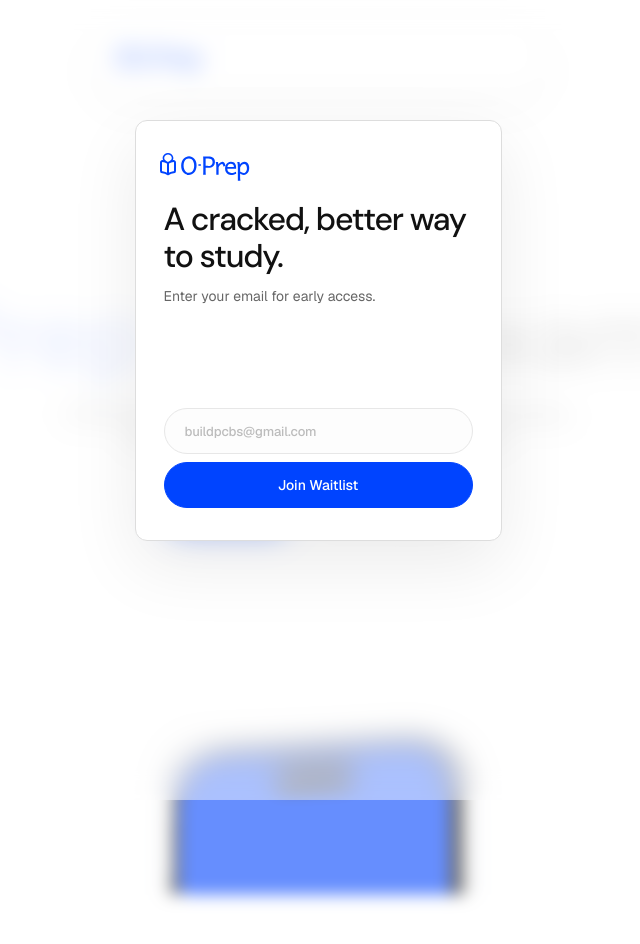
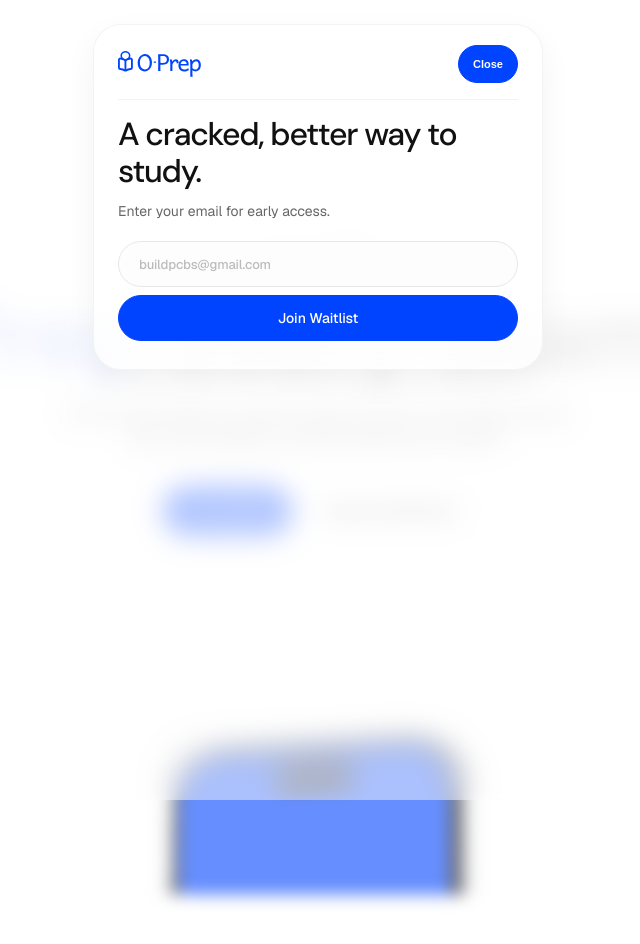
Before and after one commit to Ux-Geek/oprep-waitlist, a React (Vite) app: page / in a window 1280 px wide. Shown: the top 944 px of the page, without its empty margins (322-962 px from the left). Built offline with nearby package versions, Linux system fonts and the light colour scheme.

Commit message:
refactor: integrate waitlist modal directly into Navbar with expanded layout and animation support

```diff
--- a/src/App.tsx
+++ b/src/App.tsx
@@ -1,5 +1,4 @@
 import React, { useState, useEffect } from "react";
-import WaitlistModal from "./components/WaitlistModal";
 import Navbar from "./components/Navbar";
 import Hero from "./components/Hero";
 import MockupReveal from "./components/MockupReveal";
@@ -106,8 +105,8 @@ export default function App() {
 
   return (
     <main className="page">
-      {/* Waitlist Modal First Screen overlay */}
-      <WaitlistModal
+      {/* Nav Section */}
+      <Navbar
         showWaitlist={showWaitlist}
         setShowWaitlist={setShowWaitlist}
         isLoaded={isLoaded}
@@ -122,9 +121,6 @@ export default function App() {
         handleWhatsAppShare={handleWhatsAppShare}
         handleCopyLink={handleCopyLink}
       />
-
-      {/* Nav Section */}
-      <Navbar setShowWaitlist={setShowWaitlist} showWaitlist={showWaitlist} />
 
       {/* Main content wrapper with blur class when waitlist overlay is visible */}
       <div className={showWaitlist ? "main-content blurred" : "main-content"}>
--- a/src/components/Navbar.tsx
+++ b/src/components/Navbar.tsx
@@ -1,15 +1,67 @@
 import React from "react";
 import Logo from "./Logo";
-import { motion } from "motion/react";
+import { motion, AnimatePresence } from "motion/react";
+import { Check, Copy, Share2 } from "lucide-react";
+
+interface WaitlistSession {
+  email: string;
+  queueNumber: number;
+}
 
 interface NavbarProps {
+  showWaitlist: boolean;
   setShowWaitlist: (show: boolean) => void;
-  showWaitlist: boolean;
+  isLoaded: boolean;
+  email: string;
+  setEmail: (email: string) => void;
+  submitting: boolean;
+  submitted: boolean;
+  sessionData: WaitlistSession | null;
+  copied: boolean;
+  referrals: number;
+  handleSubmit: (e: React.FormEvent) => void;
+  handleWhatsAppShare: () => void;
+  handleCopyLink: () => void;
 }
 
-export default function Navbar({ setShowWaitlist, showWaitlist }: NavbarProps) {
+export default function Navbar({
+  showWaitlist,
+  setShowWaitlist,
+  isLoaded,
+  email,
+  setEmail,
+  submitting,
+  submitted,
+  sessionData,
+  copied,
+  referrals,
+  handleSubmit,
+  handleWhatsAppShare,
+  handleCopyLink
+}: NavbarProps) {
   return (
-    <nav className="nav">
+    <>
+      <AnimatePresence>
+        {showWaitlist && isLoaded && (
+          <motion.div
+            initial={{ opacity: 0 }}
+            animate={{ opacity: 1 }}
+            exit={{ opacity: 0 }}
+            transition={{ duration: 0.4 }}
+            className="modal-layer"
+            style={{ zIndex: 85 }}
+            onClick={() => setShowWaitlist(false)}
+          />
+        )}
+      </AnimatePresence>
+
+      <motion.nav
+        layout
+        className={showWaitlist ? "nav nav-expanded" : "nav"}
+        style={{ zIndex: 90 }}
+        transition={{ duration: 0.5, ease: [0.22, 1, 0.36, 1] }}
+      >
+        <div className="nav-header">
           <div className="logo-container">
             <Logo className="nav-logo" />
           </div>
@@ -23,8 +75,117 @@ export default function Navbar({ setShowWaitlist, showWaitlist }: NavbarProps) {
               Join Waitlist
             </motion.button>
           ) : (
-        <div style={{ width: 98, height: 38 }} />
+            <motion.button
+              layoutId="waitlist-card-box"
+              onClick={() => setShowWaitlist(false)}
+              className="nav-close-btn"
+              transition={{ duration: 0.5, ease: [0.22, 1, 0.36, 1] }}
+            >
+              Close
+            </motion.button>
           )}
-    </nav>
+        </div>
+
+        <AnimatePresence>
+          {showWaitlist && (
+            <motion.div
+              initial={{ opacity: 0, height: 0 }}
+              animate={{ opacity: 1, height: "auto" }}
+              exit={{ opacity: 0, height: 0 }}
+              transition={{ duration: 0.45, ease: [0.22, 1, 0.36, 1] }}
+              style={{ overflow: "hidden", width: "100%" }}
+            >
+              <div className="nav-waitlist-divider" />
+
+              <div className="nav-waitlist-body">
+                {!submitted ? (
+                  <>
+                    <div className="waitlist-copy">
+                      <h1>A cracked, better way to study.</h1>
+                      <p>Enter your email for early access.</p>
+                    </div>
+
+                    <form className="waitlist-form" onSubmit={handleSubmit}>
+                      <input
+                        type="email"
+                        required
+                        placeholder="buildpcbs@gmail.com"
+                        value={email}
+                        onChange={(e) => setEmail(e.target.value)}
+                      />
+
+                      <button type="submit" disabled={submitting}>
+                        {submitting ? "Joining..." : "Join Waitlist"}
+                      </button>
+                    </form>
+                  </>
+                ) : (
+                  <div className="success-state">
+                    <div className="brand-pill">YOU’RE IN</div>
+
+                    <div className="waitlist-copy">
+                      <h1>Welcome to O/Prep.</h1>
+                      <p>We’ll send early access to your email when the beta opens.</p>
+                    </div>
+
+                    <div className="ticket-wrapper">
+                      <div className="ticket-header">
+                        <span>O/PREP BETA TICKET</span>
+                        <span style={{ color: "var(--color-success-brand)", fontWeight: 700 }}>✓ VERIFIED</span>
+                      </div>
+                      <div className="ticket-row">
+                        <span className="ticket-label">Email</span>
+                        <span className="ticket-value" style={{ maxWidth: "160px", overflow: "hidden", textOverflow: "ellipsis", whiteSpace: "nowrap" }}>
+                          {sessionData?.email}
+                        </span>
+                      </div>
+                      <div className="ticket-row">
+                        <span className="ticket-label">Queue Position</span>
+                        <span className="ticket-value highlight">#{sessionData?.queueNumber}</span>
+                      </div>
+                    </div>
+
+                    <div className="viral-sharing">
+                      <p className="viral-title">Want to skip the line?</p>
+                      <p className="viral-text">Invite 3 friends to get instant beta priority.</p>
+
+                      <div className="progress-bar-wrapper">
+                        <div className="progress-text">
+                          <span>{referrals} of 3 friends invited</span>
+                          <span style={{ fontWeight: 600, color: "var(--color-blue-brand)" }}>
+                            {referrals === 0 && "-180 spots next"}
+                            {referrals === 1 && "-240 spots next"}
+                            {referrals === 2 && "-400 spots next"}
+                            {referrals >= 3 && "VIP ACCESS UNLOCKED"}
+                          </span>
+                        </div>
+                        <div className="progress-bar-bg">
+                          <div className="progress-bar-fill" style={{ width: `${Math.min(100, (referrals / 3) * 100)}%` }} />
+                        </div>
+                      </div>
+
+                      <div className="share-buttons">
+                        <button onClick={handleWhatsAppShare} className="btn-share-whatsapp">
+                          <Share2 className="w-3.5 h-3.5" style={{ display: "inline", marginRight: "6px" }} />
+                          WhatsApp
+                        </button>
+                        <button onClick={handleCopyLink} className="btn-share-copy">
+                          {copied ? <Check className="w-3.5 h-3.5" style={{ display: "inline", marginRight: "6px" }} /> : <Copy className="w-3.5 h-3.5" style={{ display: "inline", marginRight: "6px" }} />}
+                          {copied ? "Copied!" : "Copy Link"}
+                        </button>
+                      </div>
+                    </div>
+
+                    <button onClick={() => setShowWaitlist(false)} className="btn-primary">
+                      Explore Preview
+                    </button>
+                  </div>
+                )}
+              </div>
+            </motion.div>
+          )}
+        </AnimatePresence>
+      </motion.nav>
+    </>
   );
 }
--- a/src/index.css
+++ b/src/index.css
@@ -1155,3 +1155,56 @@ body {
     padding: 60px 16px 20px;
   }
 }
+
+/* EXPANDED NAV & WAITLIST ROLLOUT */
+.nav-expanded {
+  height: auto;
+  border-radius: 28px;
+  flex-direction: column;
+  align-items: stretch;
+  padding: 20px 24px 28px;
+  max-height: 90vh;
+  overflow-y: auto;
+}
+
+.nav-header {
+  display: flex;
+  align-items: center;
+  justify-content: space-between;
+  width: 100%;
+  height: 38px;
+}
+
+.nav-close-btn {
+  height: 38px;
+  padding: 0 14px;
+  border-radius: 999px;
+  border: 1px solid #e0e0e0;
+  background: #f5f5f7;
+  color: #333333;
+  font-size: 11px;
+  font-weight: 600;
+  cursor: pointer;
+  display: flex;
+  align-items: center;
+  justify-content: center;
+  transition: all 0.2s ease;
+}
+
+.nav-close-btn:hover {
+  background: #eaeaea;
+  border-color: #d0d0d0;
+}
+
+.nav-waitlist-divider {
+  height: 1px;
+  background: rgba(240, 240, 240, 0.8);
+  width: 100%;
+  margin: 16px 0;
+}
+
+.nav-waitlist-body {
+  display: flex;
+  flex-direction: column;
+  gap: 20px;
+}
```
Lines whose indentation alone changed are shown as unchanged.
